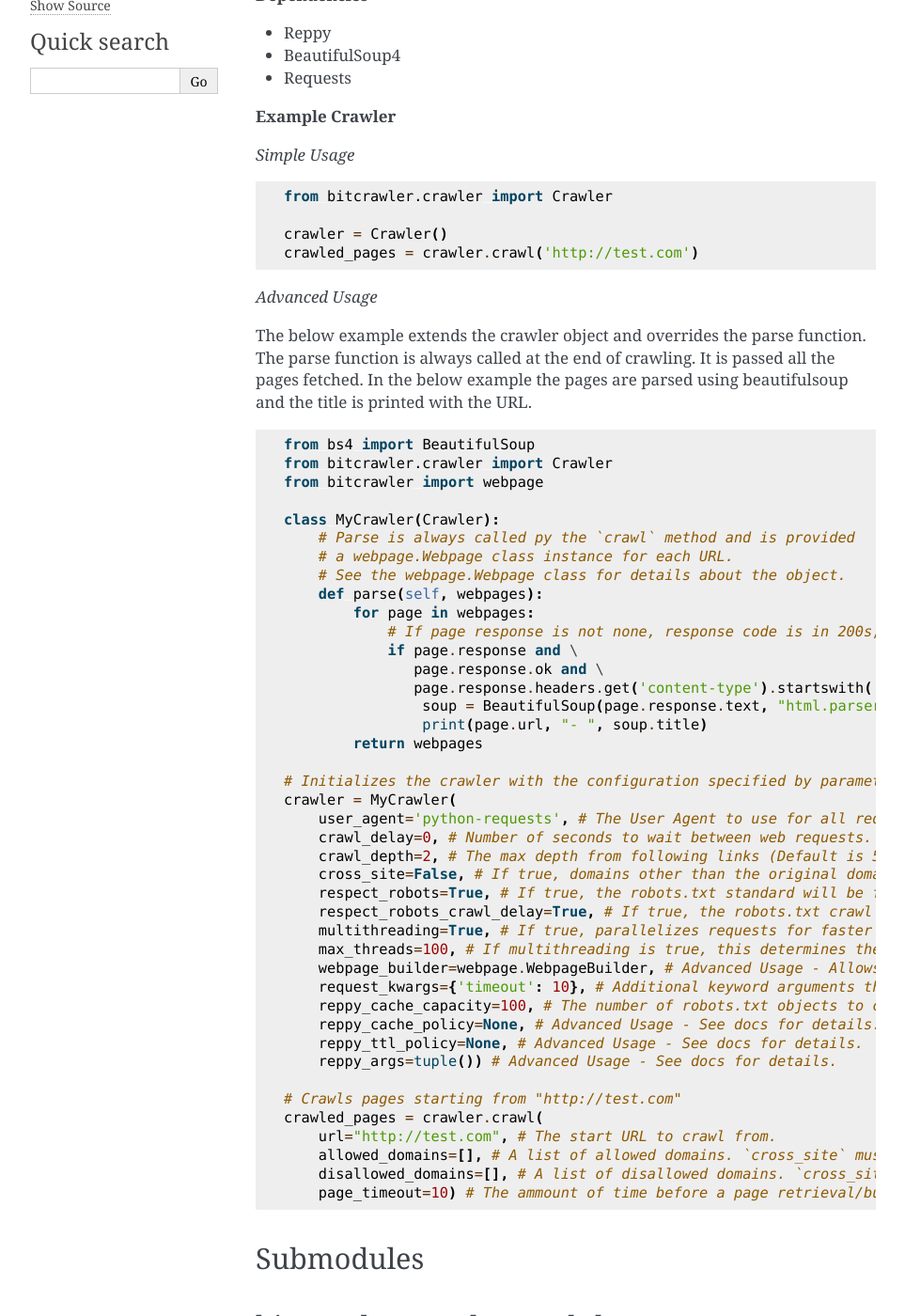
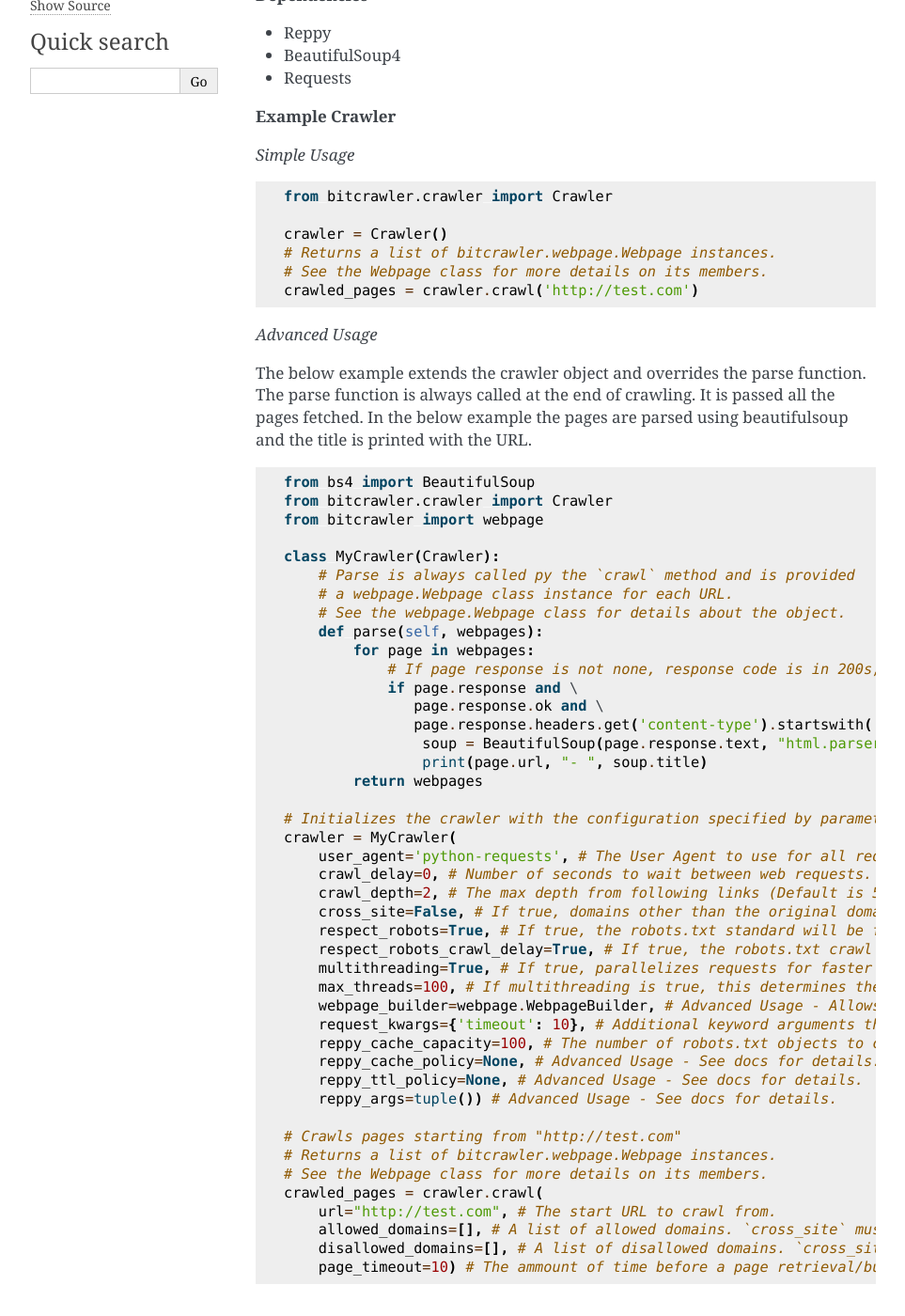
Before and after one commit to austynherman112994/bitcrawler, a Sphinx documentation site: the page built from docs/source/bitcrawler.rst, in a window 1280 px wide and 1400 px high, scrolled down 365 px. Shown: the whole window at 94% size, without its empty margins (148-1111 px from the left). Built offline with Sphinx 7.4.7, drawn with Linux system fonts in a browser that asks for light colours.

Commit message:
Documentation improvements.

```diff
--- a/docs/source/bitcrawler.rst
+++ b/docs/source/bitcrawler.rst
@@ -29,6 +29,8 @@ The library can be exteded to easily add on additional crawling behavior and fun
     from bitcrawler.crawler import Crawler
 
     crawler = Crawler()
+    # Returns a list of bitcrawler.webpage.Webpage instances.
+    # See the Webpage class for more details on its members.
     crawled_pages = crawler.crawl('http://test.com')
 
 
@@ -76,6 +78,8 @@ In the below example the pages are parsed using beautifulsoup and the title is p
         reppy_args=tuple()) # Advanced Usage - See docs for details.
 
     # Crawls pages starting from "http://test.com"
+    # Returns a list of bitcrawler.webpage.Webpage instances.
+    # See the Webpage class for more details on its members.
     crawled_pages = crawler.crawl(
         url="http://test.com", # The start URL to crawl from.
         allowed_domains=[], # A list of allowed domains. `cross_site` must be True. Ex. ['python.org',...]
```
Also changed, not shown: README.md (+4 -0 lines), 1 other file.
